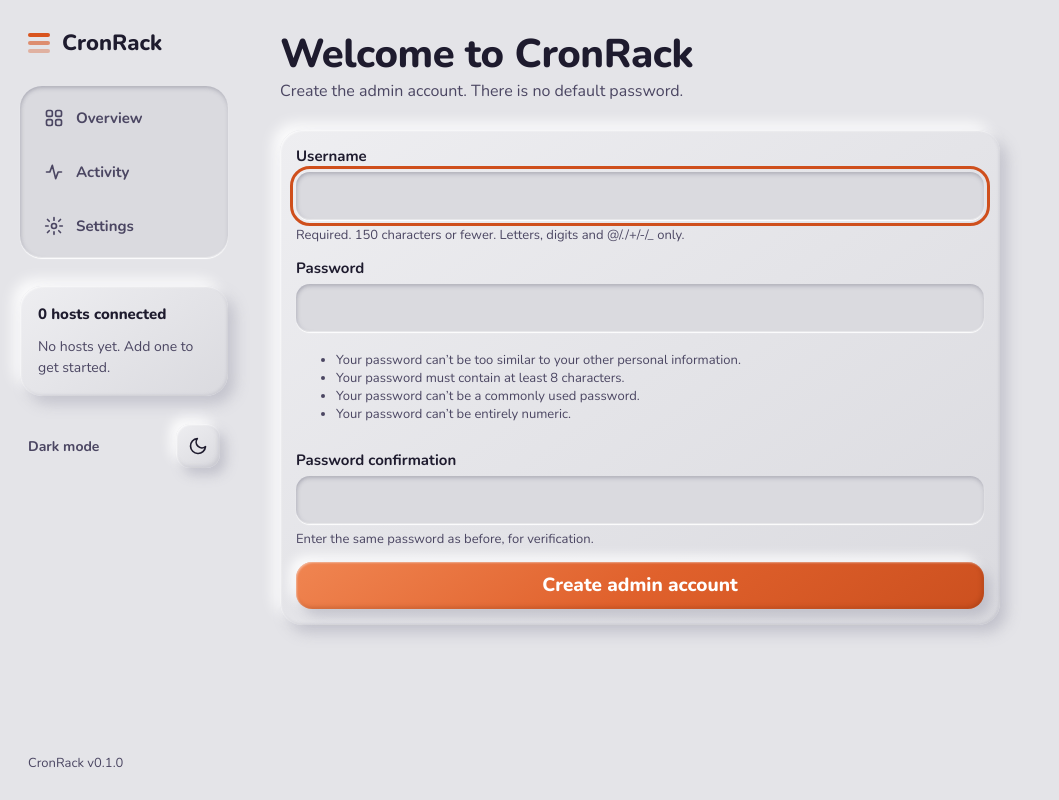
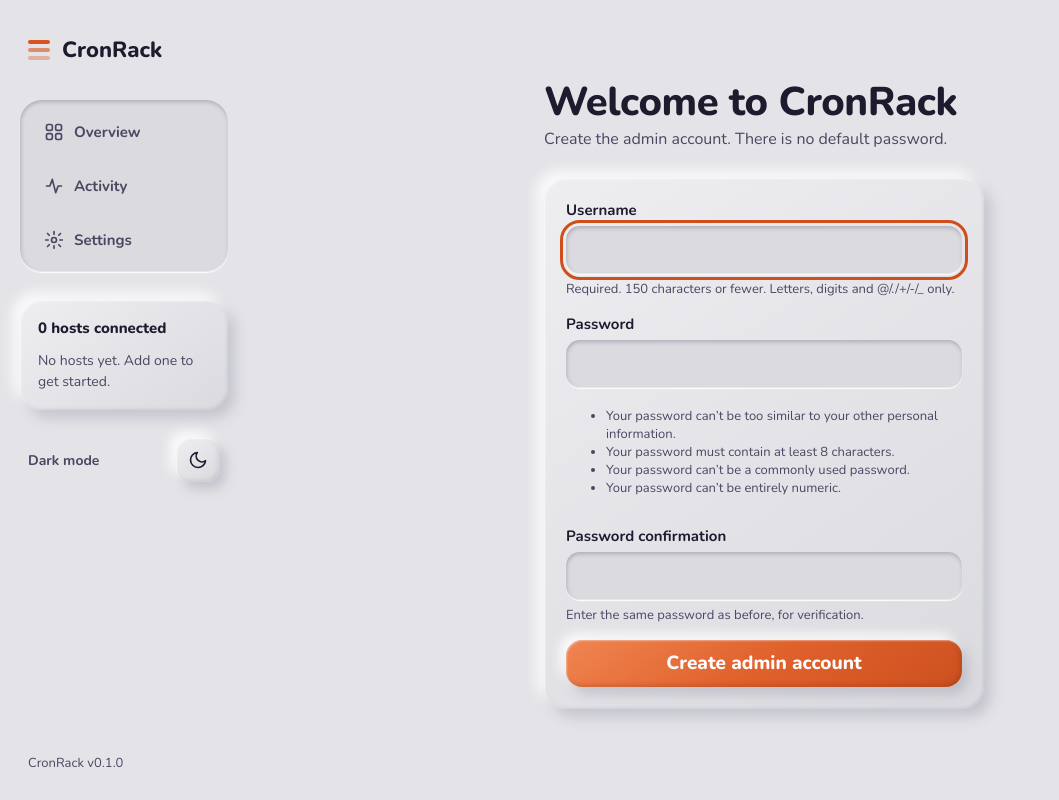
Before and after one commit to diischm/cronrack, a Django app: page /setup/ in a window 1280 px wide. Shown: the whole page, without its empty margins (0-1059 px from the left). Run offline with Django 5.2, Linux system fonts and the light colour scheme; the visitor is signed in with stand-in values (Sample User, id 1); data comes from the database, SQL or seed files in the repository; data that the repository does not hold is empty; parts of the project's set-up code (start-up, migrations or seed data) failed here and were passed over.

Commit message:
fixed spacing and layout

```diff
--- a/server/static/cronrack/css/components.css
+++ b/server/static/cronrack/css/components.css
@@ -34,7 +34,7 @@ body { margin: 0; background: var(--ground); color: var(--text); font-family: va
   appearance: none; border: 0; cursor: pointer;
   min-height: 44px; padding: 12px 20px; border-radius: var(--radius-key);
   font: 700 16px/1.2 var(--font-ui); color: var(--text); text-decoration: none;
-  display: inline-flex; align-items: center; justify-content: center; gap: 8px;
+  display: inline-flex; align-items: center; justify-content: center; gap: var(--gap-icon);
   background: linear-gradient(145deg, var(--surface-hi) 0%, var(--ground) 50%, var(--surface-lo) 100%);
   box-shadow:
     inset 1px 1px 2px var(--rim-light),
@@ -97,7 +97,9 @@ input.well:disabled, select.well:disabled, textarea.well:disabled { opacity: .55
   box-shadow: inset 1px 1px 2px var(--rim-light), 3px 4px 8px var(--shadow-dark), -3px -3px 7px var(--shadow-light); }
 
 /* Status chip (label next to every lamp) */
-.chip { padding: 4px 10px; border-radius: var(--radius-chip); font: 800 13px var(--font-ui); }
+/* nowrap: a status label like "Needs you" must never break over two lines. */
+.chip { padding: 4px 10px; border-radius: var(--radius-chip); font: 800 13px var(--font-ui);
+  white-space: nowrap; }
 .chip--red   { background: var(--red-chip-bg);   color: var(--red-chip-text); }
 .chip--amber { background: var(--amber-chip-bg); color: var(--amber-chip-text); }
 .chip--green { background: var(--green-chip-bg); color: var(--green-chip-text); }
@@ -114,6 +116,12 @@ input.well:disabled, select.well:disabled, textarea.well:disabled { opacity: .55
 .lamp--red   { background: var(--lamp-red-lens);   --glow: var(--lamp-red-glow); }
 .lamp--amber { background: var(--lamp-amber-lens); --glow: var(--lamp-amber-glow); }
 .lamp--green { background: var(--lamp-green-lens); --glow: var(--lamp-green-glow); }
+
+/* Lamp + its label (text or chip). The bezel and recess ring are box-shadows that draw ~5.5px
+   OUTSIDE the 14px box, so a normal gap looks cramped: --gap-lamp (14px) leaves ~8px of air
+   after the ring. Put the lamp and its label inside one .lamp-label. A missing lamp (e.g.
+   "waiting") simply leaves the label on its own. */
+.lamp-label { display: inline-flex; align-items: center; gap: var(--gap-lamp); min-width: 0; }
 
 /* Code well */
 .code { margin: 0; padding: 16px; border-radius: 14px; overflow-x: auto;
@@ -148,7 +156,8 @@ input.well:disabled, select.well:disabled, textarea.well:disabled { opacity: .55
 a { color: var(--accent-text); }
 
 /* Logo: three orange bars, fading out (handoff 5.0 + reference) */
-.brand { display: flex; align-items: center; gap: 10px; color: var(--text); text-decoration: none;
+/* min-height: the logo is a link to the overview, so it gets a 44px touch target. */
+.brand { display: flex; align-items: center; gap: 10px; min-height: 44px; color: var(--text); text-decoration: none;
   font-size: 19px; font-weight: 800; border-radius: 8px; }
 .brand__bars { display: flex; flex-direction: column; gap: 3px; }
 .brand__bars span { display: block; width: 18px; height: 3px; border-radius: 2px; background: var(--accent); }
@@ -170,7 +179,11 @@ a { color: var(--accent-text); }
 .issue-icon { flex: none; color: var(--red-chip-text); }
 
 /* Rows inside a raised panel: separated by spacing only (no-lines rule). */
-.rows { display: flex; flex-direction: column; gap: 4px; }
+.rows { display: flex; flex-direction: column; gap: var(--space-1); }
+
+/* <details> toggles: the browser's summary is ~22px tall. 11px top/bottom makes it a 44px
+   touch target and keeps the native disclosure triangle. */
+summary { padding-block: 11px; cursor: pointer; }
 
 /* Flash message toast: small raised panel at the top (handoff 5.0) */
 .toast { display: flex; align-items: center; justify-content: space-between; gap: 12px;
--- a/server/static/cronrack/css/pages.css
+++ b/server/static/cronrack/css/pages.css
@@ -10,38 +10,49 @@ html, body { overflow-x: hidden; }
   display: flex; flex-direction: column; }
 
 /* Top bar */
-.topbar { padding: 20px 20px 8px; display: flex; align-items: center; justify-content: space-between; }
-.topbar__actions { display: flex; gap: 12px; }
+.topbar { padding: var(--space-5) var(--space-5) var(--space-2); display: flex; align-items: center; justify-content: space-between; }
+.topbar__actions { display: flex; gap: var(--space-3); }
 
-/* Main content */
-.app-main { flex: 1 1 auto; padding: 8px 20px 16px; display: flex; flex-direction: column; gap: 12px; }
+/* Main content. --stack-gap is the space between stacked blocks (cards, sections); a heading
+   directly inside the stack pulls the next block up to --space-3 (see .section-title below). */
+.app-main { --stack-gap: var(--space-5); flex: 1 1 auto;
+  padding: var(--space-2) var(--space-5) var(--space-4);
+  display: flex; flex-direction: column; gap: var(--stack-gap); }
 
 .page-head { display: flex; flex-direction: column; gap: 4px; margin-bottom: 4px; }
 .page-title { margin: 0; font-size: 30px; line-height: 1.15; font-weight: 800; letter-spacing: -0.01em; }
 .page-sub { margin: 0; font-size: 15px; color: var(--text-muted); }
 
 /* Host cards */
-.host-card { padding: 16px; display: flex; flex-direction: column; gap: 10px; }
-.host-card__head { display: flex; align-items: center; justify-content: space-between; gap: 8px; }
-.host-card__title { display: flex; align-items: center; gap: 10px; min-width: 0; }
+.host-card { padding: var(--pad-card); display: flex; flex-direction: column; gap: var(--space-4); }
+.host-card__head { display: flex; align-items: center; justify-content: space-between; gap: var(--space-2); }
+/* The title is also a .lamp-label: the lamp-to-name gap comes from the component. */
+.host-card__title { display: flex; min-width: 0; }
 .host-card__name { font-size: 18px; font-weight: 800; overflow-wrap: anywhere; }
 .host-card__issues { margin: 0; padding: 0; list-style: none; display: flex; flex-direction: column;
   gap: 6px; font-size: 15px; color: var(--text-muted); }
-.host-card__issues li { display: flex; gap: 8px; align-items: center; overflow-wrap: anywhere; }
+.host-card__issues li { display: flex; gap: var(--gap-icon); align-items: center; overflow-wrap: anywhere; }
 
 /* Section heading with an optional link on the right */
-.section-head { margin: 12px 0 0; display: flex; align-items: baseline; justify-content: space-between; gap: 12px; }
+.section-head { margin: 0; display: flex; align-items: center; justify-content: space-between; gap: var(--space-3); }
 .section-title { margin: 0; font-size: 17px; font-weight: 800; }
-.section-link { font-size: 15px; font-weight: 700; }
+/* Headings get --space-3 (12px) below them: inside a stack whose gap is --stack-gap, a
+   negative bottom margin takes the difference back off. */
+:is(.app-main, .panel) > :is(.section-title, .section-head) { margin-bottom: calc(var(--space-3) - var(--stack-gap)); }
+/* "See all": a 44×44 touch target, the text stays where it was. */
+.section-link { font-size: 15px; font-weight: 700; display: inline-flex; align-items: center;
+  justify-content: center; min-height: 44px; min-width: 44px; }
 
 /* "While you were away" list */
-.activity { margin: 0; padding: 4px 16px; list-style: none; display: flex; flex-direction: column; }
+.activity { margin: 0; padding: var(--space-2) var(--pad-card); list-style: none; display: flex; flex-direction: column; }
 .activity__row { padding: 12px 0; display: flex; justify-content: space-between; gap: 12px; font-size: 15px; }
 .activity__text { overflow-wrap: anywhere; }
 .activity__time { color: var(--text-muted); white-space: nowrap; }
 
 /* Empty state */
-.empty { padding: 24px 20px; display: flex; flex-direction: column; align-items: flex-start; gap: 12px; }
+/* Empty states and error pages: one card, never wider than 440px, centered. */
+.empty { width: 100%; max-width: 440px; margin-inline: auto; padding: var(--pad-card);
+  display: flex; flex-direction: column; align-items: flex-start; gap: var(--space-4); }
 .empty__title { margin: 0; font-size: 19px; font-weight: 800; }
 .empty__text { margin: 0; font-size: 15px; color: var(--text-muted); }
 
@@ -58,8 +69,8 @@ html, body { overflow-x: hidden; }
 .page-loader__text { margin: 0; font-size: 15px; color: var(--text-muted); }
 
 /* Phase 6 placeholder pages: panels, forms, detail sections */
-.panel { padding: 16px; display: flex; flex-direction: column; gap: 10px; }
-.form { gap: 14px; }
+.panel { --stack-gap: var(--space-4); padding: var(--pad-card); display: flex; flex-direction: column; gap: var(--stack-gap); }
+.form { gap: var(--space-4); }
 .field { display: flex; flex-direction: column; gap: 6px; }
 .field__label { font-size: 15px; font-weight: 700; }
 .field__help { font-size: 13px; color: var(--text-muted); }
@@ -136,7 +151,7 @@ html, body { overflow-x: hidden; }
   /* Nav: the same recessed track, now vertical, with the active item raised. */
   .bottom-nav { order: 2; padding: 8px; grid-template-columns: minmax(0, 1fr); }
   .bottom-nav .seg { min-height: 48px; padding: 0 16px; flex-direction: row;
-    justify-content: flex-start; gap: 12px; font-size: 15px; transition: color var(--ease); }
+    justify-content: flex-start; gap: var(--gap-icon); font-size: 15px; transition: color var(--ease); }
   .bottom-nav .seg:hover { color: var(--accent-text); }
 
   .side-card { order: 3; padding: 18px; display: flex; flex-direction: column; gap: 12px; }
@@ -151,12 +166,17 @@ html, body { overflow-x: hidden; }
   .theme-label { font-size: 14px; font-weight: 700; color: var(--text-muted); }
   .add-key { display: none; }
 
-  /* Content column: at most 1400px of content. Pages other than the overview
-     keep a readable 720px column, so forms and lists never stretch edge to edge. */
+  /* Content column: at most 1200px of content, CENTERED in the space right of the sidebar
+     (margin-inline: auto on a grid item centers it in its cell). Pages other than the
+     overview keep a readable 720px column, also centered. */
   .app:not(.app--bare) .app-main { grid-column: 2; grid-row: 1 / -1; width: 100%;
-    max-width: calc(1400px + 80px); padding: 32px 48px 56px 32px; gap: 24px; }
-  .app-main:not(.app-main--wide) > * { max-width: 720px; }
-  .app:not(.app--bare) .app-main--wide { gap: 32px; }
+    max-width: calc(1200px + 2 * var(--space-8)); margin-inline: auto;
+    padding: var(--space-8) var(--space-8) 56px; --stack-gap: var(--space-6); }
+  .app-main:not(.app-main--wide) > * { width: 100%; max-width: 720px; margin-inline: auto; }
+  .app:not(.app--bare) .app-main--wide { --stack-gap: var(--space-8); }
+  .panel, .empty { padding: var(--pad-card-desk); }
+  /* Logged-out pages use the bare phone column, without the desktop-only label. */
+  .app--bare .theme-label { display: none; }
 
   .page-title { font-size: 40px; line-height: 1.1; }
   .page-sub { font-size: 16px; }
@@ -229,3 +249,10 @@ html, body { overflow-x: hidden; }
 @media (min-width: 900px) and (prefers-reduced-motion: reduce) {
   .bottom-nav .seg { transition: none; }
 }
+
+/* --- Single-card pages (login, setup, error pages, add host) ---------------------------
+   Placed last so it wins over the 720px column above. The card (and its heading) is at most
+   440px wide, centered horizontally, and starts in the upper-middle of the viewport. */
+/* .app prefix: must out-rank the desktop `.app:not(.app--bare) .app-main` padding. */
+.app .app-main.app-main--single { padding-top: clamp(var(--space-6), 10vh, 96px); }
+.app-main.app-main--single > * { width: 100%; max-width: 440px; margin-inline: auto; }
--- a/server/static/cronrack/css/tokens.css
+++ b/server/static/cronrack/css/tokens.css
@@ -100,6 +100,16 @@
   --meter-fill: #A3A0B3; --meter-amber: #E0A100; --meter-red: #D8341F;
 
   --radius-card: 22px; --radius-key: 16px; --radius-chip: 999px;
+
+  /* Spacing scale on a 4px grid. Use these for gaps and padding instead of raw px. */
+  --space-1: 4px;  --space-2: 8px;  --space-3: 12px; --space-4: 16px;
+  --space-5: 20px; --space-6: 24px; --space-7: 28px; --space-8: 32px;
+  /* Named spacing the 4px grid doesn't hit, taken from the mockups / design brief. */
+  --gap-icon: 10px;        /* 16–20px icon to its label (nav, keys, issue rows, headers) */
+  --gap-lamp: 14px;        /* lamp box to its label: the bezel draws 5.5px outside the 14px box */
+  --pad-card: var(--space-5);  /* card inner padding, phone (desktop: --pad-card-desk) */
+  --pad-card-desk: 22px;       /* desktop mockup card padding */
+  --gap-cards-desk: 22px;      /* desktop mockup host-grid gap */
   --ease: 160ms ease;
   --font-ui: "Nunito", system-ui, sans-serif;
   --font-code: "JetBrains Mono", ui-monospace, monospace;
--- a/server/templates/403.html
+++ b/server/templates/403.html
@@ -2,6 +2,7 @@
 {% extends "base.html" %}
 
 {% block title %}403 · CronRack{% endblock %}
+{% block main_class %}app-main--single{% endblock %}
 
 {% block content %}
   <section class="surface empty">
--- a/server/templates/403_csrf.html
+++ b/server/templates/403_csrf.html
@@ -2,6 +2,7 @@
 {% extends "base.html" %}
 
 {% block title %}403 · CronRack{% endblock %}
+{% block main_class %}app-main--single{% endblock %}
 
 {% block content %}
   <section class="surface empty">
--- a/server/templates/404.html
+++ b/server/templates/404.html
@@ -2,6 +2,7 @@
 {% extends "base.html" %}
 
 {% block title %}404 · CronRack{% endblock %}
+{% block main_class %}app-main--single{% endblock %}
 
 {% block content %}
   <section class="surface empty">
--- a/server/templates/500.html
+++ b/server/templates/500.html
@@ -12,7 +12,7 @@
 </head>
 <body>
   <div class="app app--bare">
-    <main class="app-main">
+    <main class="app-main app-main--single">
       <section class="surface empty">
         <h1 class="empty__title">Something went wrong on our side.</h1>
         <p class="empty__text">Try again in a moment.</p>
--- a/server/templates/accounts/login.html
+++ b/server/templates/accounts/login.html
@@ -2,6 +2,7 @@
 {% extends "base.html" %}
 
 {% block title %}Sign in · CronRack{% endblock %}
+{% block main_class %}app-main--single{% endblock %}
 
 {% block content %}
   <div class="page-head">
--- a/server/templates/accounts/setup.html
+++ b/server/templates/accounts/setup.html
@@ -2,6 +2,7 @@
 {% extends "base.html" %}
 
 {% block title %}Set up · CronRack{% endblock %}
+{% block main_class %}app-main--single{% endblock %}
 
 {% block content %}
   <div class="page-head">
--- a/server/templates/activity/index.html
+++ b/server/templates/activity/index.html
@@ -15,7 +15,7 @@
       <ul class="surface activity rows">
         {% for entry in group.list %}
           <li class="activity__row">
-            <span class="activity__text">{% include "components/lamp.html" with status=entry.status %} {{ entry.text }}</span>
+            <span class="activity__text lamp-label">{% include "components/lamp.html" with status=entry.status %}{{ entry.text }}</span>
             <span class="activity__time">{{ entry.time_human }}</span>
           </li>
         {% endfor %}
--- a/server/templates/base.html
+++ b/server/templates/base.html
@@ -33,7 +33,8 @@
     From 900px (pages.css): the logo, nav, hosts card and theme toggle stack into a
     left sidebar and the content sits to the right. No JS involved.
   {% endcomment %}
-  <div class="app">
+  {# Logged out (login, setup): no sidebar, so use the centered phone column at every width. #}
+  <div class="app{% if not user.is_authenticated %} app--bare{% endif %}">
     <header class="topbar">
       <a class="brand" href="/" aria-label="CronRack overview">
         <span class="brand__bars" aria-hidden="true"><span></span><span></span><span></span></span>
--- a/server/templates/components/host_card.html
+++ b/server/templates/components/host_card.html
@@ -4,7 +4,7 @@
 {# The detail strip and the "Last report" line are desktop-only (pages.css, >= 900px). #}
 <a class="surface card-press host-card" href="{{ host.url }}">
   <div class="host-card__head">
-    <div class="host-card__title">
+    <div class="host-card__title lamp-label">
       {% include "components/lamp.html" with status=host.status %}
       <span class="host-card__name">{{ host.name }}</span>
     </div>
--- a/server/templates/hosts/add.html
+++ b/server/templates/hosts/add.html
@@ -2,6 +2,7 @@
 {% extends "base.html" %}
 
 {% block title %}Add host · CronRack{% endblock %}
+{% block main_class %}app-main--single{% endblock %}
 
 {% block content %}
   <div class="page-head">
```
Also changed, not shown: other parts of server/static/cronrack/css/pages.css (+14 -10 lines), server/templates/dev/_styleguide_set.html (+9 -7 lines), server/templates/hosts/detail.html (+3 -4 lines), server/templates/hosts/overview.html (+4 -5 lines).
